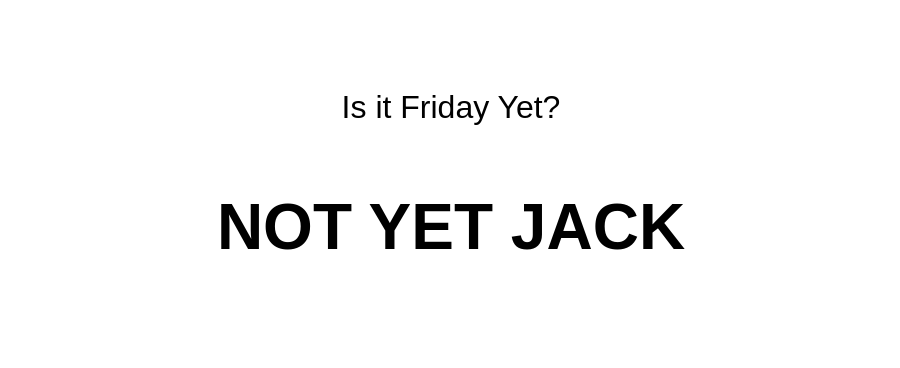
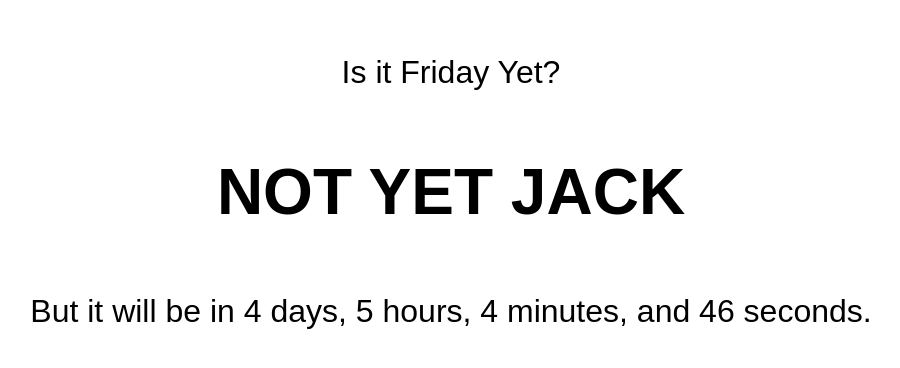
Before and after one commit to Mattstarky/Isitfridayyet, a plain HTML site: page index.html in a window 1280 px wide. Shown: the part 208-576 px from the top of the page, without its empty margins (189-1089 px from the left). Drawn offline with Linux system fonts and the light colour scheme.

Commit message:
Update index.html

```diff
--- a/index.html
+++ b/index.html
@@ -9,6 +9,7 @@
     height: 100%;
     margin: 0;
     display: flex;
+    flex-direction: column;
     justify-content: center;
     align-items: center;
     text-align: center;
@@ -21,12 +22,40 @@
     font-size: 4rem; /* Makes this text larger */
     font-weight: bold;
   }
+  .countdown {
+    font-size: 2rem;
+    margin-top: 20px; /* Adds space above the countdown */
+  }
 </style>
 </head>
 <body>
 <div class="content">
   <p>Is it Friday Yet?</p>
   <p class="big-text">NOT YET JACK</p>
+  <p class="countdown" id="countdown">But it will be in XXXX</p>
 </div>
+
+<script>
+function updateCountdown() {
+  const now = new Date();
+  const nextFriday = new Date(now);
+  nextFriday.setDate(now.getDate() + (7 - now.getDay()) % 7); // Find next Friday
+  nextFriday.setHours(0, 0, 0, 0); // Set to start of the day
+
+  if (now.getDay() === 5) { // If today is Friday
+    document.getElementById('countdown').innerText = "It's Friday!";
+  } else {
+    const diff = nextFriday - now; // Difference in milliseconds
+    const days = Math.floor(diff / (1000 * 60 * 60 * 24));
+    const hours = Math.floor((diff % (1000 * 60 * 60 * 24)) / (1000 * 60 * 60));
+    const minutes = Math.floor((diff % (1000 * 60 * 60)) / (1000 * 60));
+    const seconds = Math.floor((diff % (1000 * 60)) / 1000);
+
+    document.getElementById('countdown').innerText = `But it will be in ${days} days, ${hours} hours, ${minutes} minutes, and ${seconds} seconds.`;
+  }
+}
+
+setInterval(updateCountdown, 1000); // Update the countdown every second
+</script>
 </body>
 </html>
```
